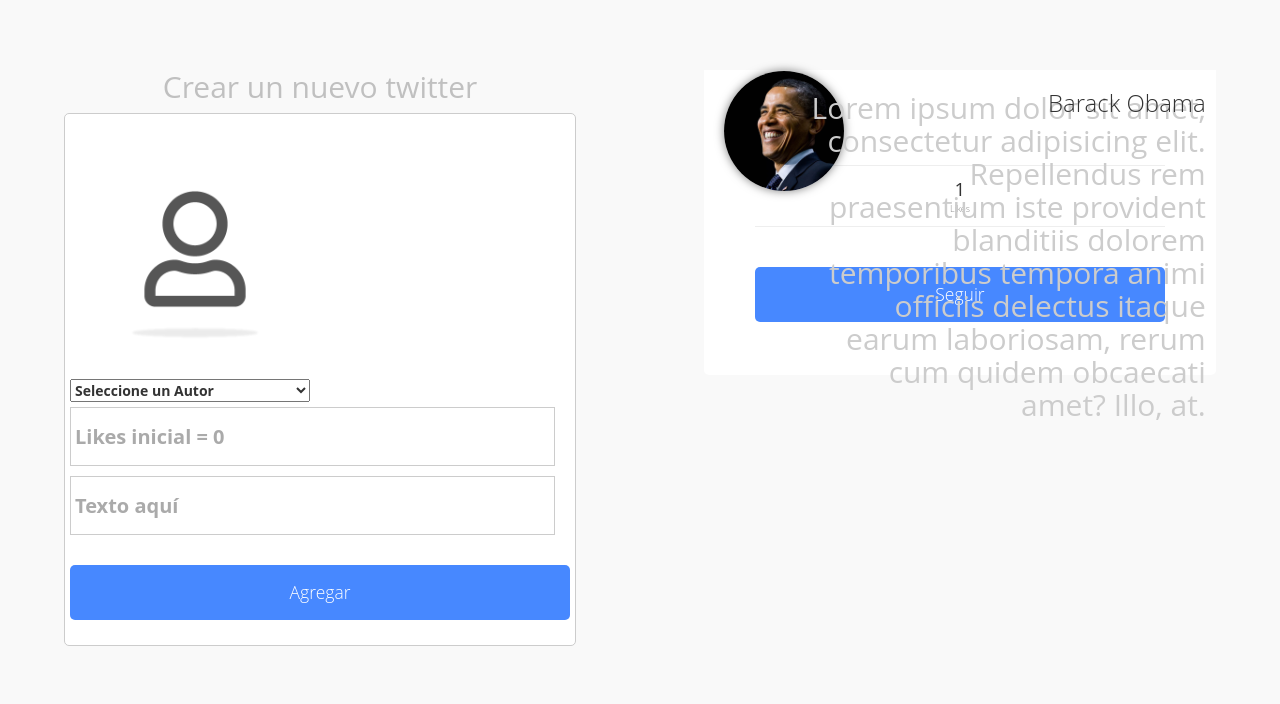
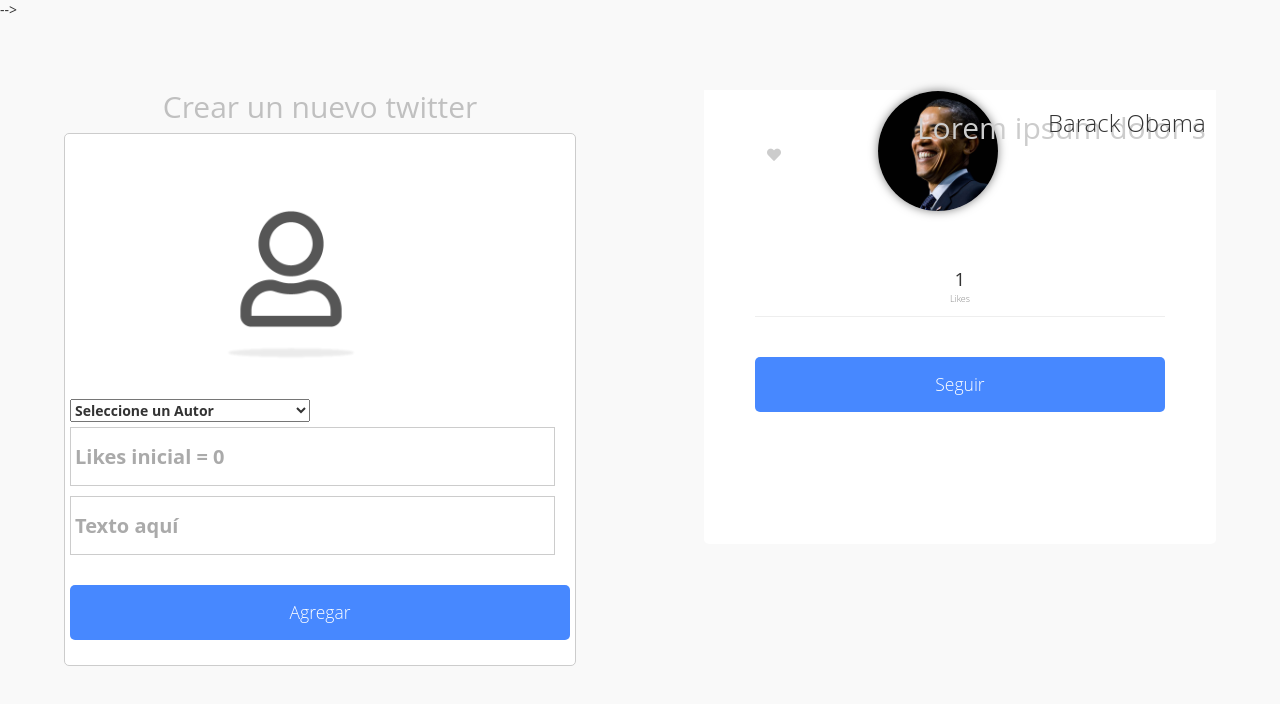
Before and after one commit to dmartinel/maqueta-prueba-jq, a plain HTML site: page index-2.html in a window 1280 px wide. Drawn offline with nearby package versions, Linux system fonts and the light colour scheme.

Commit message:
ejercicio terminado

```diff
--- a/assets/css/style.css
+++ b/assets/css/style.css
@@ -93,6 +93,8 @@ body {
   top: -125px;
 /*  transition: all .25s ease-in-out;
 */  width: 120px;
+    margin-left: 30%;
+
 }
 
 .card--open .card__profile-container {
@@ -108,7 +110,7 @@ body {
 }
 
 .card__img {
-  width: 100%;
+  width: 90%;
 }
 
 .card__title {
@@ -166,22 +168,23 @@ body {
 
 .card__hidden {
   height: 0;
-  overflow: hidden;
-  transition: all .5s ease-in-out;
+  /*overflow: hidden;
+  transition: all .5s ease-in-out;*/
 }
 
 .card--open .card__hidden {
-  height: 250px;
+  height: 288px;
 }
 
 .social {
   border-bottom: 1px solid #eee;
-  border-top: 1px solid #eee;
-  font-size: .9rem;
+/*  border-top: 1px solid #eee;
+*/  font-size: .9rem;
   margin: 40px 10% 20px;
   padding: 10px 0;
   text-align: center;
   width: 80%;
+      margin: 91px 10% 20px;
 }
 
 .social__element {
@@ -266,6 +269,7 @@ body {
 
 .create__img {
   width: 100%;
+      margin-left: 40%;
 }
 
 .create__label {
--- a/assets/js/main.js
+++ b/assets/js/main.js
@@ -108,3 +108,9 @@ $(function() {
 	});
 
 });
+
+//$('.borrar').click(function(){
+// $(this).parent().parent().parent().remove();
+//});
+
+//<a href="#"><p class="borrar">borrar</p></a>
--- a/index-2.html
+++ b/index-2.html
@@ -3,11 +3,11 @@
 <head>
   <meta charset="UTF-8">
   <meta name="viewport" content="width=device-width, initial-scale=1.0">
-<!--<link rel="stylesheet" href="https://maxcdn.bootstrapcdn.com/bootstrap/3.3.7/css/bootstrap.min.css">
-    <link rel="stylesheet" href="./assets/css/fontAwesome.css">
-    <link rel="stylesheet" href="./assets/css/fonts.css"> -->
+<link rel="stylesheet" href="https://maxcdn.bootstrapcdn.com/bootstrap/3.3.7/css/bootstrap.min.css">
+ <link rel="stylesheet" href="./assets/css/fontAwesome.css">
+  <!--   <link rel="stylesheet" href="./assets/css/fonts.css"> -->
  <link rel="stylesheet" href="./assets/css/bootstrap.min.css">
- <link rel="stylesheet" href="./assets/css/style.css">
+ --> <link rel="stylesheet" href="./assets/css/style.css">
  <script src="https://maxcdn.bootstrapcdn.com/bootstrap/3.3.7/js/bootstrap.min.js"></script>
 <title>PRUEBA JS</title>
 </head>
@@ -82,7 +82,7 @@
                 <img class="card__profile" src="./assets/images/profiles/mr.jpg" alt="">
               </div>
               <div class="card__title">
-                <h2>Lorem ipsum dolor sit amet, consectetur adipisicing elit. Repellendus rem praesentium iste provident blanditiis dolorem temporibus tempora animi officiis delectus itaque earum laboriosam, rerum cum quidem obcaecati amet? Illo, at.</h2>
+                <h2>Lorem ipsum dolor s</h2>
               </div>
 
               <a class="card__like" href="#">
```
Also changed, not shown: 1 other file.
